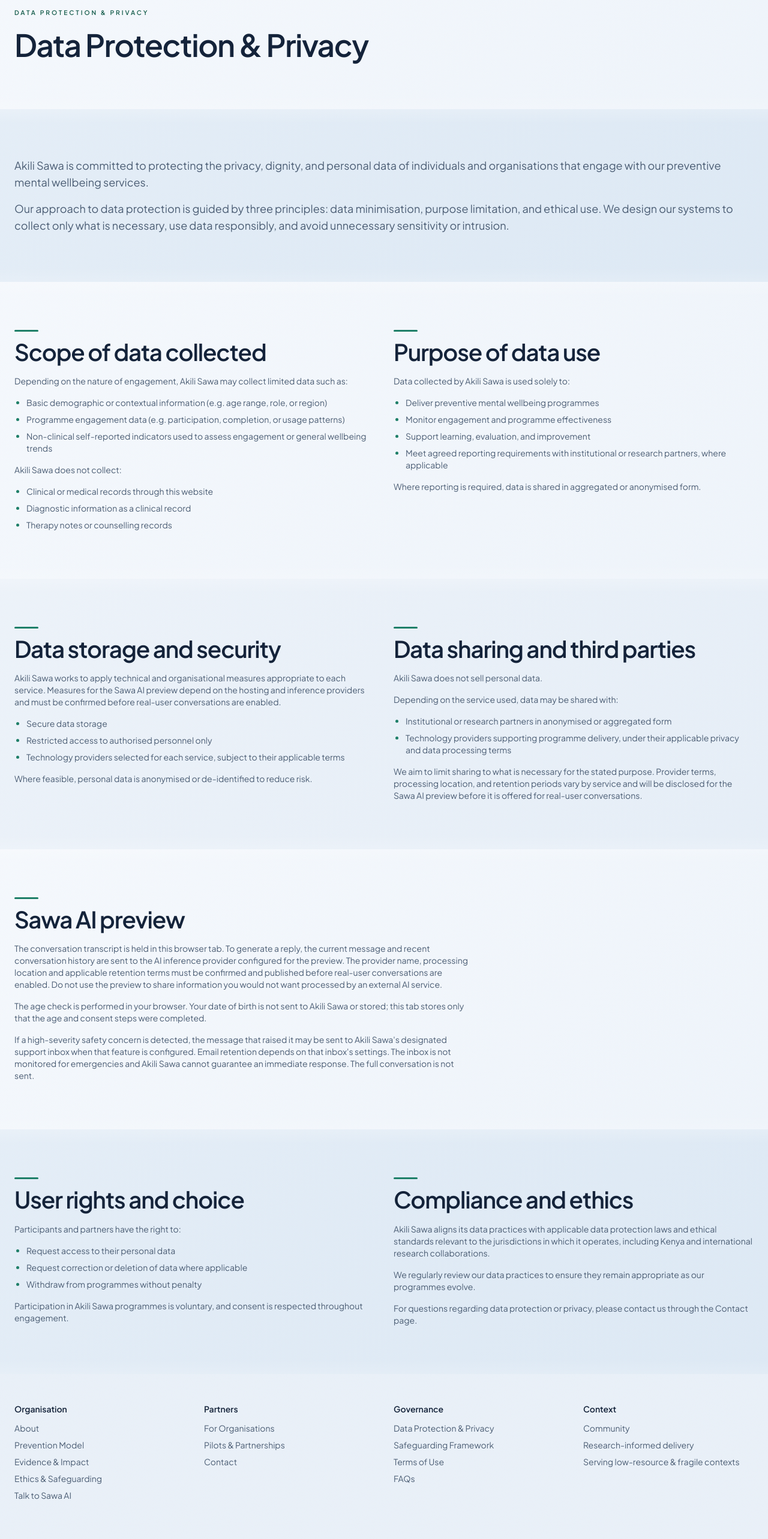
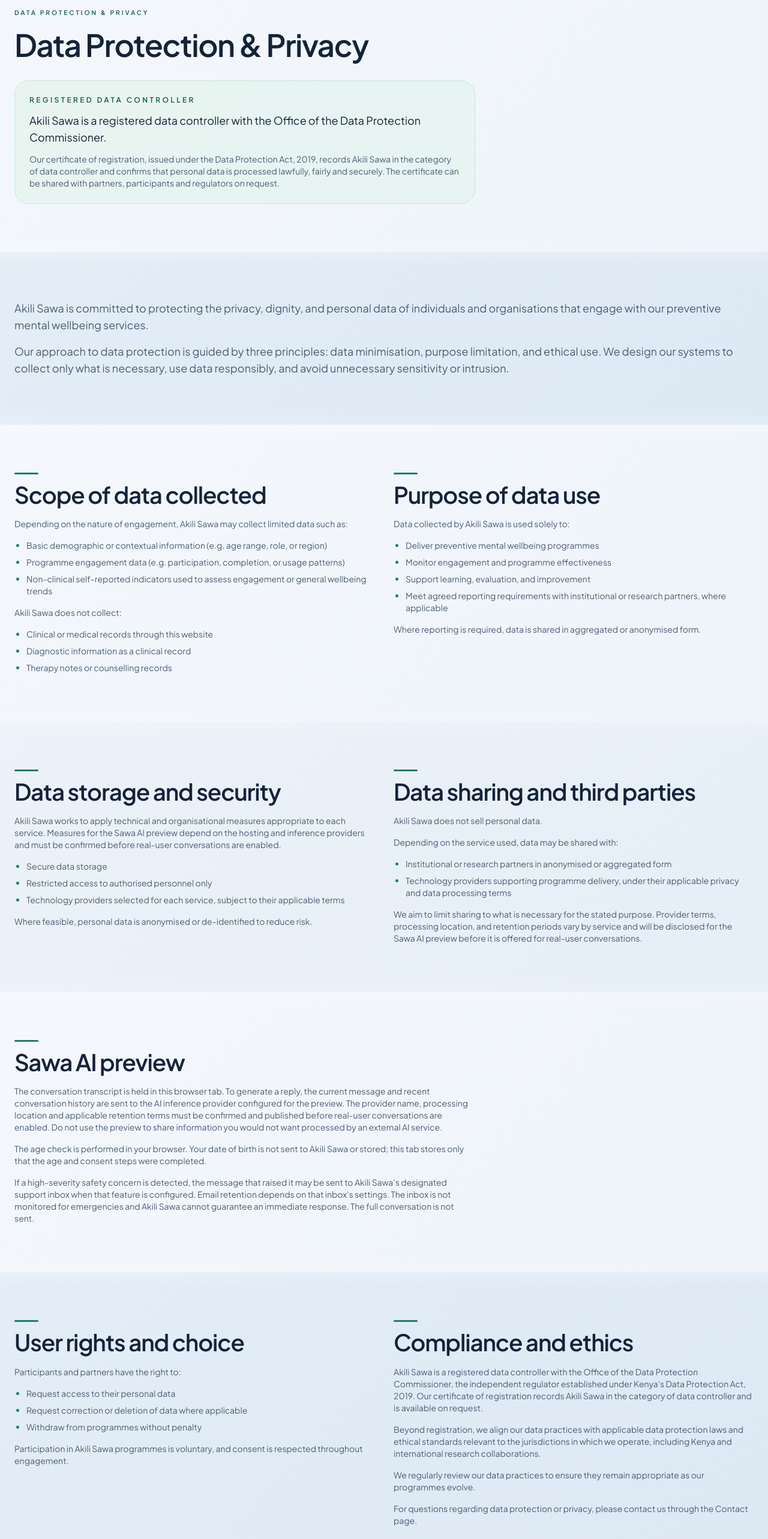
Before and after one commit to AustinMunene/Akilisawa, a React (Vite) app: page /privacy in a window 1280 px wide. Shown: the part 140-2706 px from the top of the page at 60% size. Built offline with nearby package versions, Linux system fonts and the light colour scheme.

Commit message:
State Akili Sawa's registered data controller status

```diff
--- a/src/components/layout/Footer.tsx
+++ b/src/components/layout/Footer.tsx
@@ -49,6 +49,13 @@
             </a>
           </div>
           <p className="mt-3">
+            Akili Sawa is a registered data controller with the Office of the
+            Data Protection Commissioner, Kenya.{" "}
+            <Link to="/privacy" className="link-underline">
+              Data Protection &amp; Privacy
+            </Link>
+          </p>
+          <p className="mt-3">
             Akili Sawa provides non-clinical, preventive mental wellbeing
             support and does not offer diagnosis, therapy, or crisis services.
           </p>
--- a/src/pages/Privacy.tsx
+++ b/src/pages/Privacy.tsx
@@ -9,6 +9,22 @@
             Data Protection &amp; Privacy
           </p>
           <h1 className="text-balance">Data Protection &amp; Privacy</h1>
+        </div>
+        <div className="mt-8 max-w-3xl rounded-3xl border border-brand-line bg-brand-soft/60 p-6 dark:bg-panel/70">
+          <p className="text-xs font-semibold uppercase tracking-[0.28em] text-brand-dark dark:text-brand">
+            Registered data controller
+          </p>
+          <p className="mt-3 text-base text-text md:text-lg">
+            Akili Sawa is a registered data controller with the Office of the
+            Data Protection Commissioner.
+          </p>
+          <p className="mt-3 text-sm text-muted">
+            Our certificate of registration, issued under the Data Protection
+            Act, 2019, records Akili Sawa in the category of data controller and
+            confirms that personal data is processed lawfully, fairly and
+            securely. The certificate can be shared with partners, participants
+            and regulators on request.
+          </p>
         </div>
       </Section>
 
@@ -164,9 +180,17 @@
           <div className="space-y-4">
             <h2>Compliance and ethics</h2>
             <p className="text-sm text-muted">
-              Akili Sawa aligns its data practices with applicable data protection
-              laws and ethical standards relevant to the jurisdictions in which it
-              operates, including Kenya and international research collaborations.
+              Akili Sawa is a registered data controller with the Office of the
+              Data Protection Commissioner, the independent regulator established
+              under Kenya&apos;s Data Protection Act, 2019. Our certificate of
+              registration records Akili Sawa in the category of data
+              controller and is available on request.
+            </p>
+            <p className="text-sm text-muted">
+              Beyond registration, we align our data practices with applicable
+              data protection laws and ethical standards relevant to the
+              jurisdictions in which we operate, including Kenya and
+              international research collaborations.
             </p>
             <p className="text-sm text-muted">
               We regularly review our data practices to ensure they remain
```
